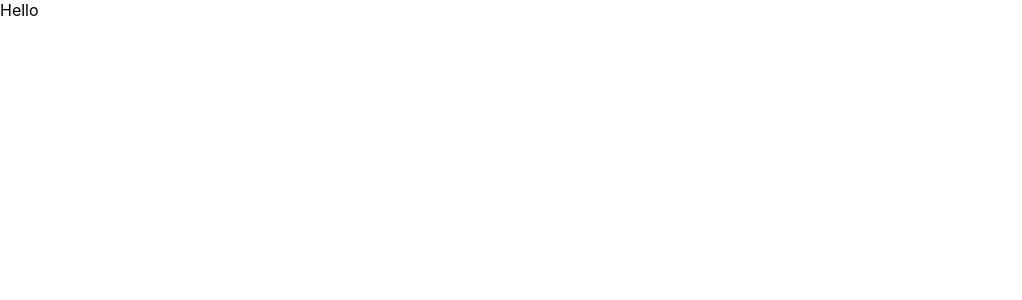
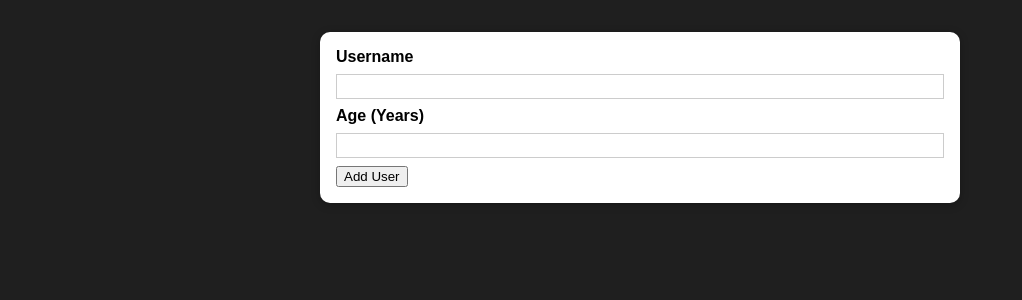
Before and after one commit to ViktorijaMart/user_log-Udemy_React_Course, a React (Create React App) app: page / in a window 1280 px wide. Shown: the top 300 px of the page, without its empty margins (0-1022 px from the left). Built offline with nearby package versions, Linux system fonts and the light colour scheme.

Commit message:
added AddUser component

```diff
--- a/src/App.js
+++ b/src/App.js
@@ -1,5 +1,12 @@
+import React from "react";
+import AddUser from "./components/Users/AddUser";
+
 function App() {
-  return <div className="App">Hello</div>;
+  return (
+    <div className="App">
+      <AddUser />
+    </div>
+  );
 }
 
 export default App;
--- /dev/null
+++ b/src/components/UI/Card.js
@@ -0,0 +1,9 @@
+import React from "react";
+
+import styles from "./Card.module.css";
+
+const Card = ({ children, className }) => {
+  return <div className={`${styles.card} ${className}`}>{children}</div>;
+};
+
+export default Card;
--- /dev/null
+++ b/src/components/UI/Card.module.css
@@ -0,0 +1,5 @@
+.card {
+  background: white;
+  box-shadow: 0 2px 8px rgba(0, 0, 0, 0.26);
+  border-radius: 10px;
+}
--- /dev/null
+++ b/src/components/Users/AddUser.js
@@ -0,0 +1,24 @@
+import React from "react";
+import Card from "../UI/Card";
+
+import styles from "./AddUser.module.css";
+
+const AddUser = () => {
+  const addUserHandler = (event) => {
+    event.preventDefault();
+  };
+
+  return (
+    <Card className={styles.input}>
+      <form onSubmit={addUserHandler}>
+        <label htmlFor="username">Username</label>
+        <input id="username" type="text"></input>
+        <label htmlFor="age">Age (Years)</label>
+        <input id="age" type="number"></input>
+        <button type="submit">Add User</button>
+      </form>
+    </Card>
+  );
+};
+
+export default AddUser;
--- /dev/null
+++ b/src/components/Users/AddUser.module.css
@@ -0,0 +1,26 @@
+.input {
+  margin: 2rem auto;
+  padding: 1rem;
+  width: 90%;
+  max-width: 40rem;
+}
+
+.input label {
+  display: block;
+  font-weight: bold;
+  margin-bottom: 0.5rem;
+}
+
+.input input {
+  font: inherit;
+  display: block;
+  width: 100%;
+  border: 1px solid #ccc;
+  padding: 0.15rem;
+  margin-bottom: 0.5rem;
+}
+
+.input input:focus {
+  outline: none;
+  border-color: #4f005f;
+}
--- a/src/index.css
+++ b/src/index.css
@@ -1,13 +1,12 @@
+* {
+  box-sizing: border-box;
+}
+
+html {
+  font-family: sans-serif;
+  background-color: #1f1f1f;
+}
+
 body {
   margin: 0;
-  font-family: -apple-system, BlinkMacSystemFont, 'Segoe UI', 'Roboto', 'Oxygen',
-    'Ubuntu', 'Cantarell', 'Fira Sans', 'Droid Sans', 'Helvetica Neue',
-    sans-serif;
-  -webkit-font-smoothing: antialiased;
-  -moz-osx-font-smoothing: grayscale;
 }
-
-code {
-  font-family: source-code-pro, Menlo, Monaco, Consolas, 'Courier New',
-    monospace;
-}
```
